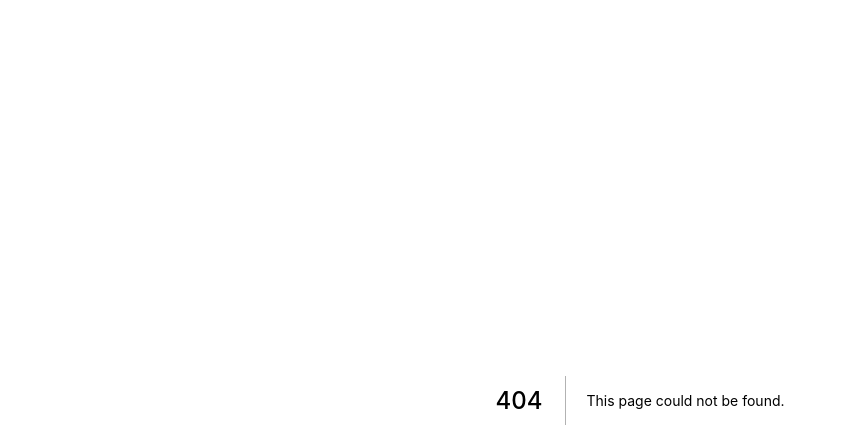
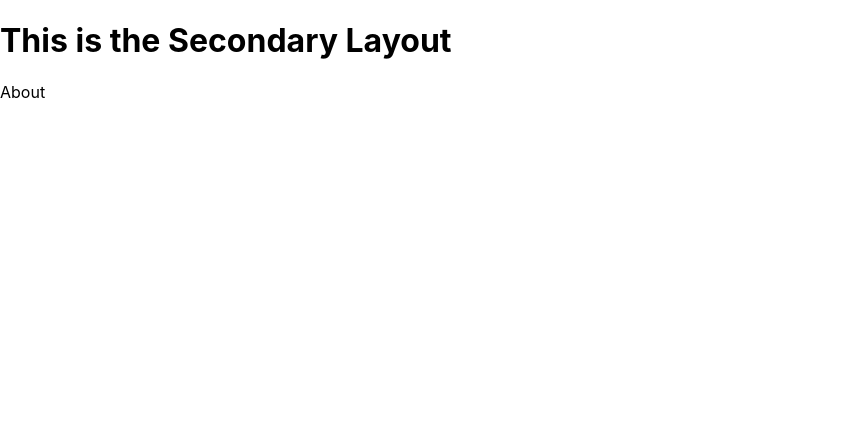
Before and after one commit to NikolaosKalfas/Cocktail-Party, a Next.js app: page /about in a window 1280 px wide. Before the commit this address had no page. Shown: the top 448 px of the page, without its empty margins (0-847 px from the left). Built offline with nearby package versions, Linux system fonts and the light colour scheme.

Commit message:
Created the layout component to wrap pages with it, applied on the _app file, created about page as an example

```diff
--- /dev/null
+++ b/layouts/LayoutWrapper.tsx
@@ -0,0 +1,24 @@
+import PrimaryLayout from "./PrimaryLayout";
+import SecondaryLayout from "./SecondaryLayout";
+
+interface Layouts {
+  primary: object;
+  secondary: object;
+};
+
+const layouts: Layouts = {
+  primary: PrimaryLayout,
+  secondary: SecondaryLayout
+};
+
+const LayoutWrapper = (props) => {
+  const Layout = layouts[props.children.type.layout];
+
+  if (Layout != null) {
+    return <Layout {...props}>{props.children}</Layout>;
+  }
+
+  return <PrimaryLayout {...props}>{props.children}</PrimaryLayout>;
+};
+
+export default LayoutWrapper;
--- /dev/null
+++ b/layouts/PrimaryLayout.tsx
@@ -0,0 +1,10 @@
+const PrimaryLayout = ({children} : { children: React.ReactNode}) => {
+  return (
+    <div>
+      <h1>This is the Primary Layout</h1>
+      {children}
+    </div>
+  )
+}
+
+export default PrimaryLayout;
--- /dev/null
+++ b/layouts/SecondaryLayout.tsx
@@ -0,0 +1,10 @@
+const SecondaryLayout = ({children} : { children: React.ReactNode}) => {
+  return (
+    <div>
+      <h1>This is the Secondary Layout</h1>
+      {children}
+    </div>
+  )
+}
+
+export default SecondaryLayout;
--- a/pages/_app.tsx
+++ b/pages/_app.tsx
@@ -1,7 +1,13 @@
+import type { AppProps } from 'next/app'
+import LayoutWrapper from "../layouts/LayoutWrapper";
 import '../styles/globals.css'
 
-function MyApp({ Component, pageProps }) {
-  return <Component {...pageProps} />
+function MyApp({ Component, pageProps }: AppProps) {
+  return (
+    <LayoutWrapper {...pageProps}>
+      <Component {...pageProps} />
+    </LayoutWrapper>
+  )
 }
 
 export default MyApp
--- /dev/null
+++ b/pages/about.tsx
@@ -0,0 +1,3 @@
+const About = (props) => <div>About</div>;
+About.layout = "secondary";
+export default About;
```
